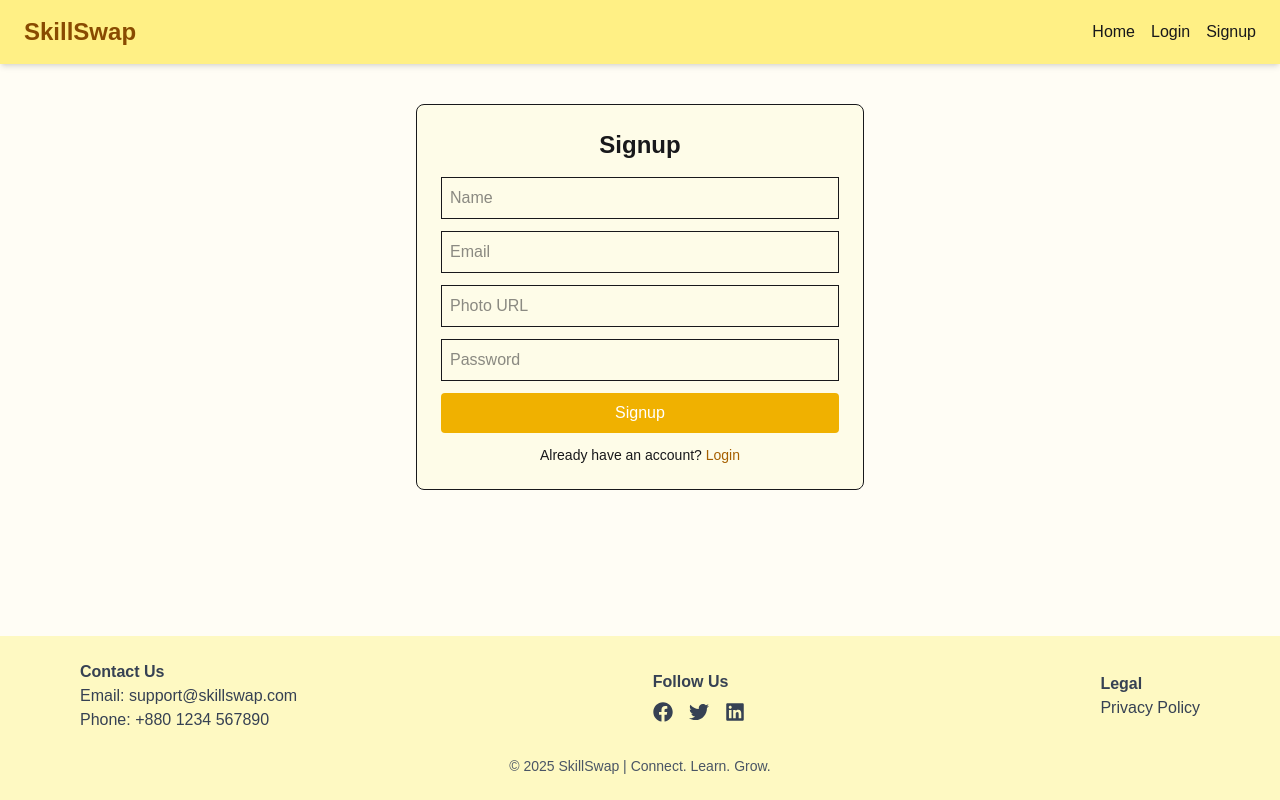
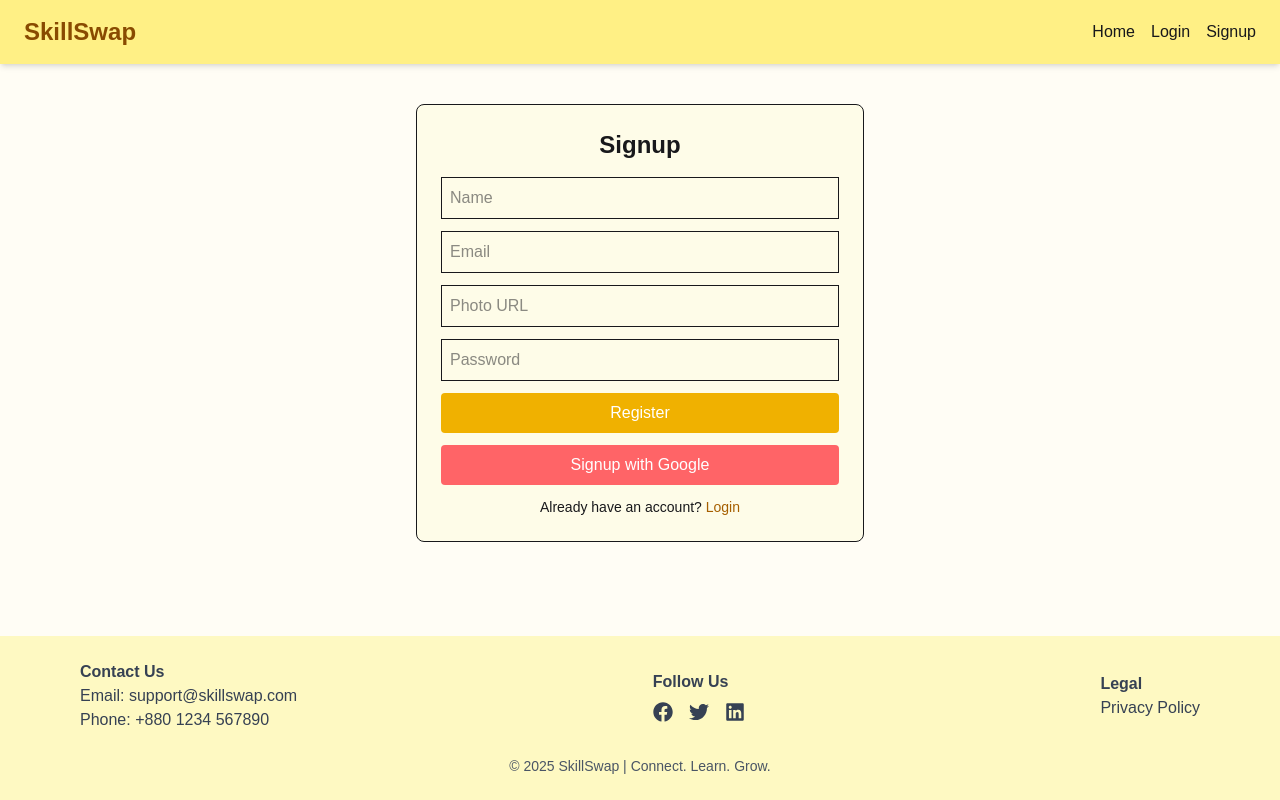
Before and after one commit to ghostarafat/skill-swap, a React (Vite) app: page /signup in a window 1280 px wide. Built offline with nearby package versions, Linux system fonts and the light colour scheme; no server answers.

Commit message:
register with emnail enabled

```diff
--- a/index.html
+++ b/index.html
@@ -1,5 +1,5 @@
-<!doctype html>
-<html lang="en">
+<!DOCTYPE html>
+<html lang="en" data-theme="light">
   <head>
     <meta charset="UTF-8" />
     <link rel="icon" type="image/svg+xml" href="/vite.svg" />
--- a/src/Pages/Signup/Signup.jsx
+++ b/src/Pages/Signup/Signup.jsx
@@ -3,7 +3,7 @@ import { AuthContext } from "../../provider/AuthProvider";
 import { useNavigate, Link } from "react-router-dom";
 
 function Signup() {
-  const { createUser, updateUserProfile } = useContext(AuthContext);
+  const { createUser, updateUserProfile, googleLogin } = useContext(AuthContext);
   const [error, setError] = useState("");
   const navigate = useNavigate();
 
@@ -14,17 +14,30 @@ function Signup() {
     const photo = e.target.photo.value;
     const password = e.target.password.value;
 
-    if (!/[A-Z]/.test(password))
+    // Password validation
+    if (!/[A-Z]/.test(password)) {
       return setError("At least one uppercase letter");
-    if (!/[a-z]/.test(password))
+    }
+    if (!/[a-z]/.test(password)) {
       return setError("At least one lowercase letter");
-    if (password.length < 6) return setError("Minimum 6 characters");
+    }
+    if (password.length < 6) {
+      return setError("Minimum 6 characters");
+    }
 
+    // Create user and update profile
     createUser(email, password)
       .then(() => {
         updateUserProfile(name, photo);
         navigate("/");
       })
+      .catch((err) => setError(err.message));
+  };
+
+  // Google Signup/Login handler
+  const handleGoogle = () => {
+    googleLogin()
+      .then(() => navigate("/"))
       .catch((err) => setError(err.message));
   };
 
@@ -61,9 +74,18 @@ function Signup() {
         />
         {error && <p className="text-red-500 text-sm">{error}</p>}
         <button className="bg-yellow-500 text-white w-full py-2 rounded">
-          Signup
+          Register
         </button>
       </form>
+
+
+      <button
+        onClick={handleGoogle}
+        className="bg-red-400 text-white w-full py-2 mt-3 rounded"
+      >
+        Signup with Google
+      </button>
+
       <p className="mt-3 text-center text-sm">
         Already have an account?{" "}
         <Link to="/login" className="text-yellow-700">
```
